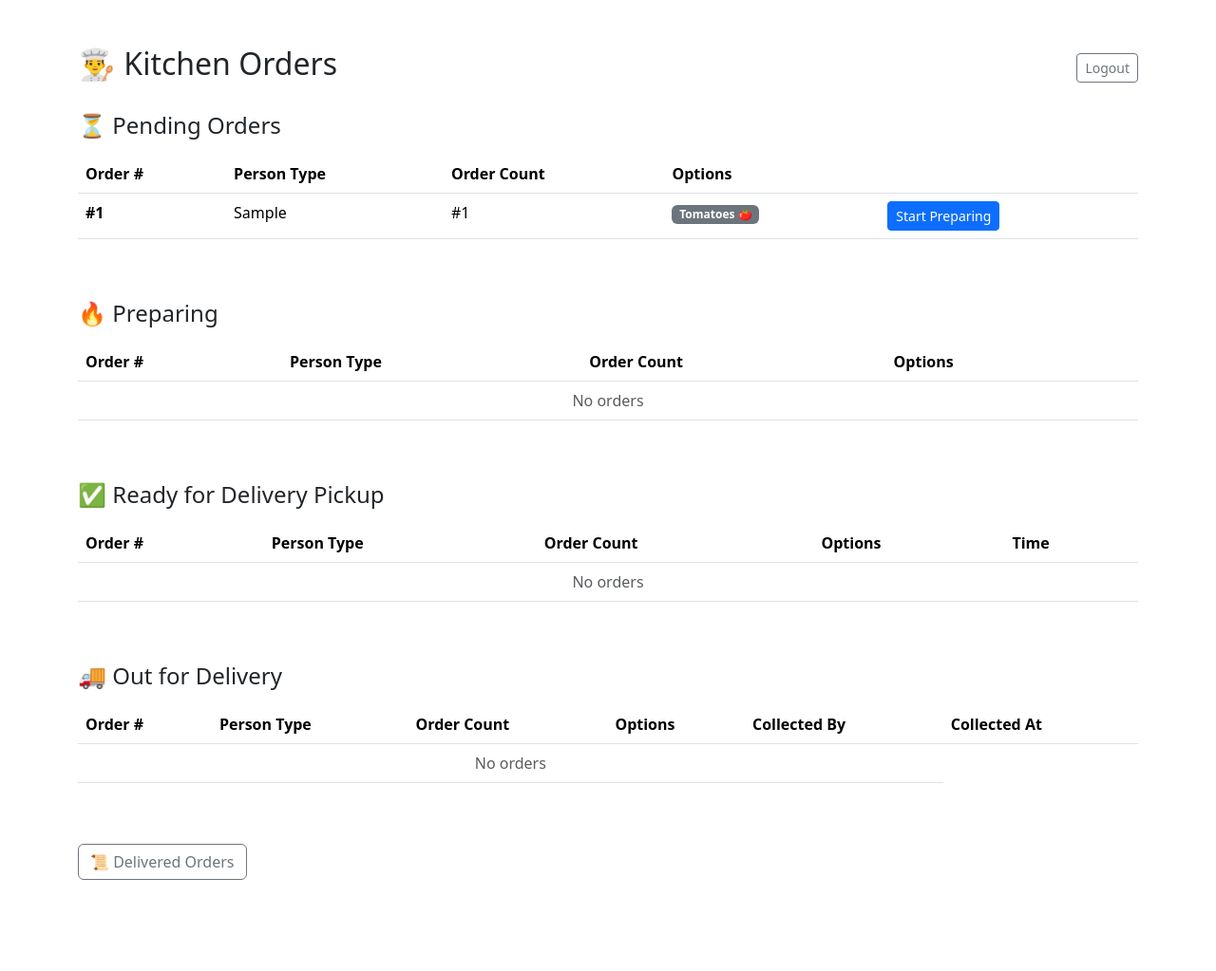
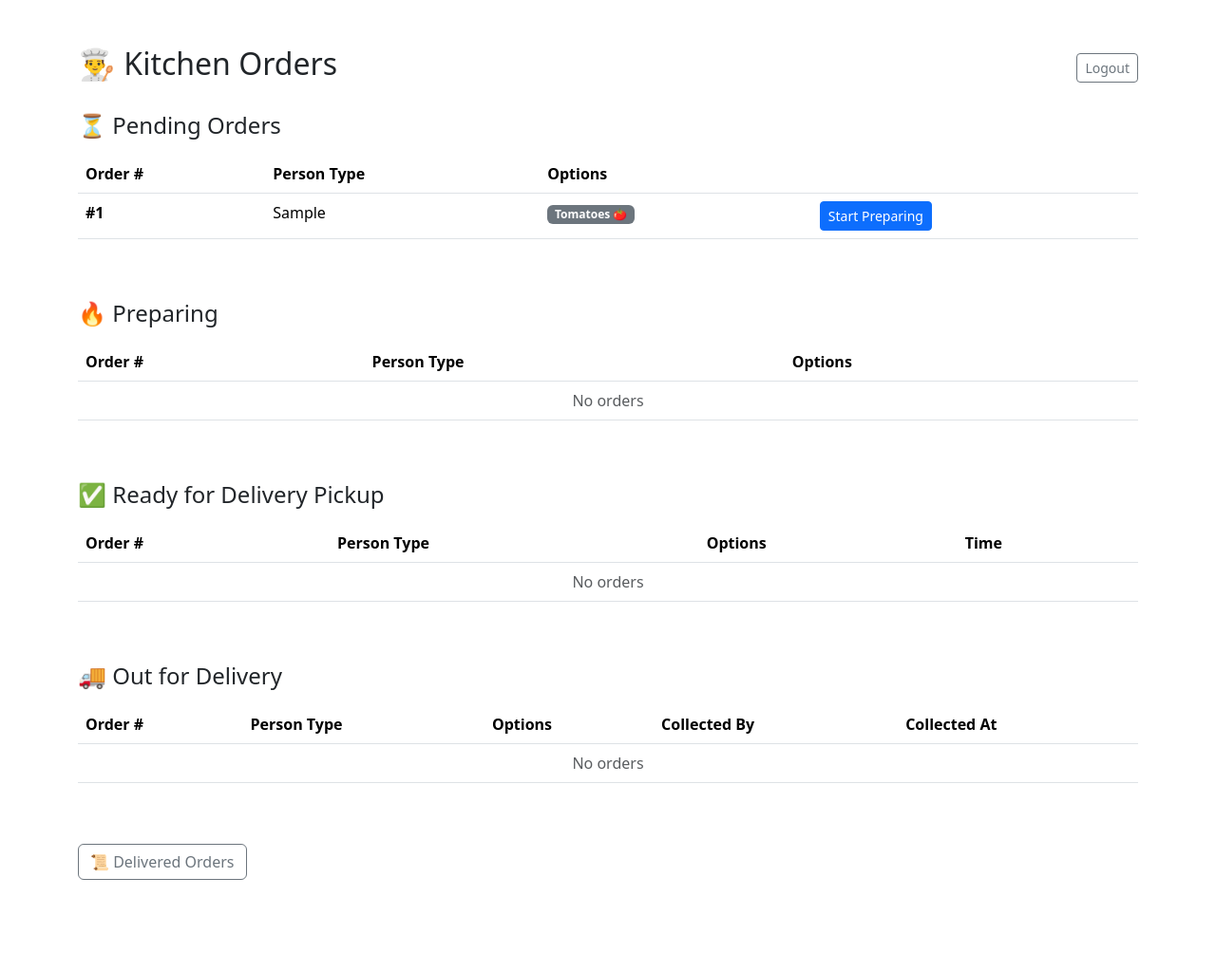
Before and after one commit to kaisalokaidi-lgtm/kitchen-orders, a Flask app: page /kitchen in a window 1280 px wide. Shown: the top 1023 px of the page at 95% size. Run offline with Flask 3, Linux system fonts and the light colour scheme; a user stored in the database is signed in; data comes from the database, SQL or seed files in the repository; both versions use the stored data as it was after the commit; tables that the repository leaves empty hold one stand-in row (values such as "Sample post"); some libraries are stand-ins or nearby versions.

Commit message:
fixed bugs

```diff
--- a/app.py
+++ b/app.py
@@ -337,13 +337,14 @@ def get_order_settings():
     users = db.get_users()
     user_settings = []
     for user in users:
-        if user['role'] != 'admin':
-            user_settings.append({
-                "id": user["id"],
-                "name": user["name"],
-                "gender": user.get("gender", ""),
-                "can_order": settings.get(f"user_{user['id']}", False)
-            })
+        # Include all users (admins included) so they appear in the individual controls
+        user_settings.append({
+            "id": user["id"],
+            "name": user["name"],
+            "gender": user.get("gender", ""),
+            "role": user.get("role", ""),                # added role for UI clarity
+            "can_order": settings.get(f"user_{user['id']}", False)
+        })
     return jsonify({
         "users": user_settings
     })
@@ -360,12 +361,13 @@ def update_order_settings():
         users = db.get_users()
 
         if category == "all":
+            # Apply to ALL users, including admins
             for user in users:
-                if user['role'] != 'admin':
-                    conn.execute("INSERT OR REPLACE INTO order_settings (setting, value) VALUES (?, ?)", (f"user_{user['id']}", enabled))
+                conn.execute("INSERT OR REPLACE INTO order_settings (setting, value) VALUES (?, ?)", (f"user_{user['id']}", enabled))
         else:
+            # Apply to all users matching the gender category (including admins)
             for user in users:
-                if user['role'] != 'admin' and user.get('gender') == category:
+                if user.get('gender') == category:
                     conn.execute("INSERT OR REPLACE INTO order_settings (setting, value) VALUES (?, ?)", (f"user_{user['id']}", enabled))
 
     if "user_id" in data:
--- a/templates/kitchen.html
+++ b/templates/kitchen.html
@@ -76,7 +76,8 @@
     <div class="table-responsive">
         <table class="table">
             <thead>
-                <tr><th>Order #</th><th>Person Type</th><th>Order Count</th><th>Options</th><th></th></tr>
+                <!-- Removed Order Count column -->
+                <tr><th>Order #</th><th>Person Type</th><th>Options</th><th></th></tr>
             </thead>
             <tbody id="pending-orders"></tbody>
         </table>
@@ -89,7 +90,8 @@
     <div class="table-responsive">
         <table class="table">
             <thead>
-                <tr><th>Order #</th><th>Person Type</th><th>Order Count</th><th>Options</th><th></th></tr>
+                <!-- Removed Order Count column -->
+                <tr><th>Order #</th><th>Person Type</th><th>Options</th><th></th></tr>
             </thead>
             <tbody id="preparing-orders"></tbody>
         </table>
@@ -102,7 +104,8 @@
     <div class="table-responsive">
         <table class="table">
             <thead>
-                <tr><th>Order #</th><th>Person Type</th><th>Order Count</th><th>Options</th><th>Time</th></tr>
+                <!-- Removed Order Count column -->
+                <tr><th>Order #</th><th>Person Type</th><th>Options</th><th>Time</th></tr>
             </thead>
             <tbody id="ready-orders"></tbody>
         </table>
@@ -115,7 +118,8 @@
     <div class="table-responsive">
         <table class="table">
             <thead>
-                <tr><th>Order #</th><th>Person Type</th><th>Order Count</th><th>Options</th><th>Collected By</th><th>Collected At</th></tr>
+                <!-- Removed Order Count column; keep collected columns -->
+                <tr><th>Order #</th><th>Person Type</th><th>Options</th><th>Collected By</th><th>Collected At</th></tr>
             </thead>
             <tbody id="out-for-delivery-orders"></tbody>
         </table>
@@ -131,7 +135,8 @@
         <div class="table-responsive">
             <table class="table">
                 <thead>
-                    <tr><th>Order #</th><th>Person Type</th><th>Order Count</th><th>Options</th><th>Delivered By</th><th>Delivered At</th></tr>
+                    <!-- Removed Order Count column; keep delivered columns -->
+                    <tr><th>Order #</th><th>Person Type</th><th>Options</th><th>Delivered By</th><th>Delivered At</th></tr>
                 </thead>
                 <tbody id="delivered-orders"></tbody>
             </table>
@@ -219,7 +224,8 @@ async function startOrder(orderId) {
 }
 
 // Function to render a single order row (main row)
-function renderOrderRow(o, allowExpand, status, selectedIngredients, actionButton) {
+// actionCellsHtml should contain one or more <td>...</td> cells as needed
+function renderOrderRow(o, allowExpand, status, selectedIngredients, actionCellsHtml) {
     const rowClass = allowExpand ? 'order-row' : '';
     const rowClick = allowExpand ? `onclick="toggleOrder('${o.id}')"` : '';
     const badges = selectedIngredients.map(k =>
@@ -230,15 +236,15 @@ function renderOrderRow(o, allowExpand, status, selectedIngredients, actionButto
     <tr class="${rowClass}" ${rowClick} id="order-main-row-${o.id}">
         <td><strong>#${o.id}</strong></td>
         <td>${o.person_type || '—'}</td>
-        <td>#${o.order_count || '1'}</td>
         <td>${badges || "—"}</td>
-        <td>${actionButton}</td>
+        ${actionCellsHtml}
     </tr>`;
 }
 
 // Function to render expanded order details (checklist)
 function renderExpandedOrderDetails(o, selectedIngredients, checkedIngredients) {
     return `
+    <!-- colspan uses max number of columns in tables (5) to cover all table layouts -->
     <tr id="order-details-row-${o.id}">
         <td colspan="5" class="p-0">
             <div class="order-details">
@@ -311,15 +317,22 @@ async function updateOrderDisplay(orderId) {
     }
     const checkedIngredients = orderProgressCache[updatedOrder.id] || [];
 
-    let actionButton = '';
+    // Build action cells (one or more <td> elements)
+    let actionCells = '';
     if (updatedOrder.status === 'pending') {
-        actionButton = `<button class="btn btn-primary btn-sm" onclick="event.stopPropagation(); startOrder(${updatedOrder.id})">Start Preparing</button>`;
+        actionCells = `<td><button class="btn btn-primary btn-sm" onclick="event.stopPropagation(); startOrder(${updatedOrder.id})">Start Preparing</button></td>`;
     } else if (updatedOrder.status === 'ready') {
-        actionButton = new Date(updatedOrder.timestamp).toLocaleTimeString();
+        actionCells = `<td>${new Date(updatedOrder.timestamp).toLocaleTimeString()}</td>`;
+    } else if (updatedOrder.status === 'out_for_delivery') {
+        actionCells = `<td>${updatedOrder.collected_by || ''}</td><td>${updatedOrder.collected_at ? new Date(updatedOrder.collected_at).toLocaleString() : ''}</td>`;
+    } else if (updatedOrder.status === 'delivered') {
+        actionCells = `<td>${updatedOrder.collected_by || updatedOrder.delivered_by || ''}</td><td>${updatedOrder.delivered_at ? new Date(updatedOrder.delivered_at).toLocaleString() : ''}</td>`;
+    } else {
+        actionCells = `<td></td>`;
     }
 
     // Render and append new rows
-    const newMainRow = renderOrderRow(updatedOrder, allowExpand, updatedOrder.status, selectedIngredients, actionButton);
+    const newMainRow = renderOrderRow(updatedOrder, allowExpand, updatedOrder.status, selectedIngredients, actionCells);
     targetTbody.insertAdjacentHTML('beforeend', newMainRow);
 
     if (isExpanded && allowExpand) {
@@ -339,6 +352,7 @@ async function renderOrders(orders, tbodyId, allowExpand, status) {
     tbody.innerHTML = "";
 
     if (orders.length === 0) {
+        // use colspan=5 to cover the widest table (out-for-delivery/delivered)
         tbody.innerHTML = `<tr><td colspan="5" class="text-muted text-center">No orders</td></tr>`;
         return;
     }
@@ -359,16 +373,22 @@ async function renderOrders(orders, tbodyId, allowExpand, status) {
 
         const checkedIngredients = orderProgressCache[o.id] || [];
 
-        // Determine action button
-        let actionButton = '';
+        // Determine action cells (one or more <td>)
+        let actionCells = '';
         if (status === 'pending') {
-            actionButton = `<button class="btn btn-primary btn-sm" onclick="event.stopPropagation(); startOrder(${o.id})">Start Preparing</button>`;
+            actionCells = `<td><button class="btn btn-primary btn-sm" onclick="event.stopPropagation(); startOrder(${o.id})">Start Preparing</button></td>`;
         } else if (status === 'ready') {
-            actionButton = new Date(o.timestamp).toLocaleTimeString();
+            actionCells = `<td>${new Date(o.timestamp).toLocaleTimeString()}</td>`;
+        } else if (status === 'out_for_delivery') {
+            actionCells = `<td>${o.collected_by || ''}</td><td>${o.collected_at ? new Date(o.collected_at).toLocaleString() : ''}</td>`;
+        } else if (status === 'delivered') {
+            actionCells = `<td>${o.collected_by || o.delivered_by || ''}</td><td>${o.delivered_at ? new Date(o.delivered_at).toLocaleString() : ''}</td>`;
+        } else {
+            actionCells = `<td></td>`;
         }
 
         // Render and append new rows
-        const newMainRow = renderOrderRow(o, allowExpand, status, selectedIngredients, actionButton);
+        const newMainRow = renderOrderRow(o, allowExpand, status, selectedIngredients, actionCells);
         tbody.insertAdjacentHTML('beforeend', newMainRow);
 
         if (isExpanded && allowExpand) {
@@ -394,3 +414,6 @@ loadIngredientLabels().then(() => {
     });
 });
 </script>
+
+</body>
+</html>
```
Also changed, not shown: README.md, kitchen.db.
